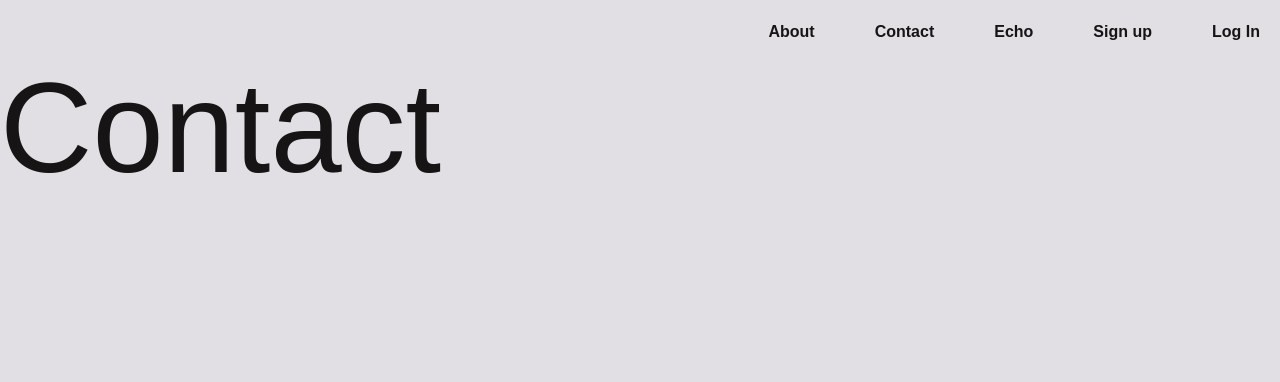
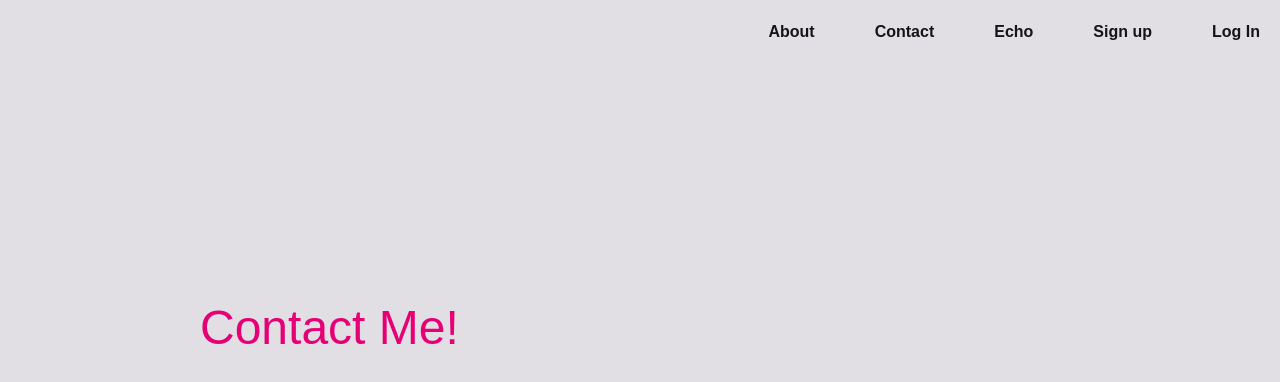
Before and after one commit to sp0603/blog-website, a Next.js app in the folder blogging-website/: page /contact in a window 1280 px wide. Shown: the top 382 px of the page. Built offline with nearby package versions, Linux system fonts and the light colour scheme.

Commit message:
Added some content to the contact page, will revist later

```diff
--- a/blogging-website/app/contact/page.js
+++ b/blogging-website/app/contact/page.js
@@ -4,7 +4,14 @@ export default function ContactPage() {
     return (
         <div>
             <NavBar />
-            <h1 className="text-9xl"> Contact </h1>
+            <h1 className="text-5xl pt-60 ml-50 text-pink-600"> Contact Me! </h1>
+            <div className="w-150 ml-50">
+                <h2 className="text-2xl pt-7 hidden dark:block">
+                    I am always open to ideas that would help develop this website into something people
+                    would really want to experience with and push it even further for the future. Who knows? I also would love it
+                    if people notice anything that looks out of place or is
+                </h2>
+            </div>
         </div>
     );
 }
```
